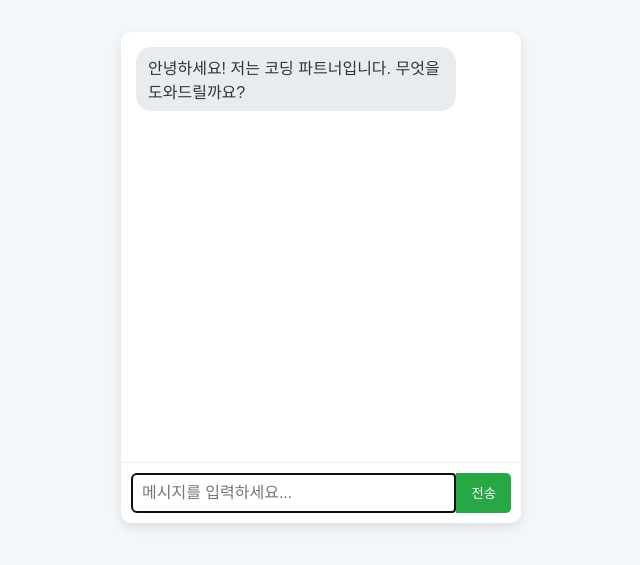
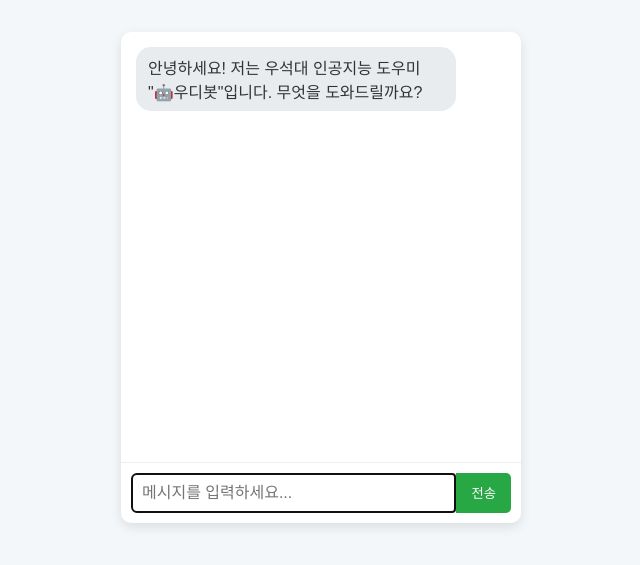
Before and after one commit to cjmsteve/Woosuk_Chatbot, a website: page public/index.html in a window 1280 px wide. Shown: the part 123-688 px from the top of the page, without its empty margins (319-959 px from the left). Drawn offline with Linux system fonts and the light colour scheme.

Commit message:
제목 변경

```diff
--- a/public/index.html
+++ b/public/index.html
@@ -21,7 +21,7 @@
 <body>
 <div id="chat-container">
     <div id="chat-box">
-        <div class="message bot-message">안녕하세요! 저는 코딩 파트너입니다. 무엇을 도와드릴까요?</div>
+        <div class="message bot-message">안녕하세요! 저는 우석대 인공지능 도우미 "🤖우디봇"입니다. 무엇을 도와드릴까요?</div>
     </div>
     <div id="loading">...응답 대기 중...</div>
     <div id="input-area">
```
